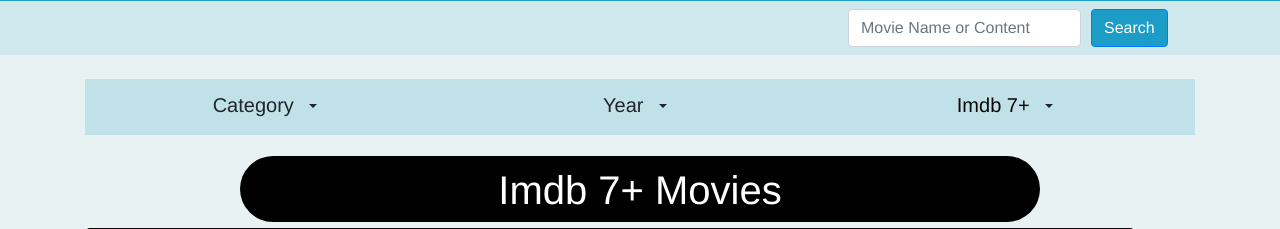
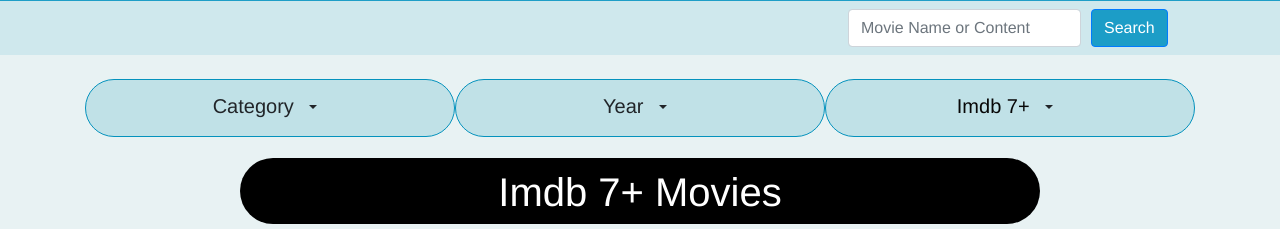
Before and after one commit to ilhami3455/pymovies, a Django app: page /movies/imdb/ in a window 1280 px wide. Shown: the part 188-417 px from the top of the page. Run offline with Django 3.2, Linux system fonts and the light colour scheme; data comes from the database, SQL or seed files in the repository.

Commit message:
first commit

```diff
--- a/templates/movies/list.html
+++ b/templates/movies/list.html
@@ -63,7 +63,7 @@
 
 <div class="row" style="width: 100%;margin-left: 0;">
     <div class="col-md-4"
-        style="background-color:rgb(192, 225, 231);">
+        style="background-color:rgb(192, 225, 231); border-radius:50px; border:1px solid rgb(4, 146, 189);">
         <div style="text-align: center;" class="dropdown">
             <div class="btn-group">
                 <button type="button" class="btn btn-lg" data-toggle=dropdown>Category <span
@@ -94,7 +94,7 @@
             </div>
         </div>
     </div>
-    <div class="col-md-4" style="background-color:rgb(192, 225, 231);">
+    <div class="col-md-4" style="background-color:rgb(192, 225, 231); border-radius:50px; border:1px solid rgb(4, 146, 189);">
         <div style="text-align: center;" class="dropdown">
             <div class="btn-group">
                 <button type="button" class="btn btn-lg" data-toggle=dropdown>Year <span
@@ -131,7 +131,7 @@
             </div>
         </div>
     </div>
-    <div class="col-md-4" style="background-color:rgb(192, 225, 231);">
+    <div class="col-md-4" style="background-color:rgb(192, 225, 231); border-radius:50px; border:1px solid rgb(4, 146, 189);">
         <div style="text-align: center;" class="dropdown">
             <div class="btn-group">
                 <button type="button" class="btn btn-lg" > <a href="/movies/imdb/"
--- a/templates/movies/movielist.html
+++ b/templates/movies/movielist.html
@@ -61,7 +61,8 @@
 </style>
 
 <div class="row" style="width: 100%;margin-left: 0;">
-    <div class="col-md-4" style="background-color:rgb(192, 225, 231);">
+    <div class="col-md-4"
+        style="background-color:rgb(192, 225, 231); border-radius:50px; border:1px solid rgb(4, 146, 189);">
         <div style="text-align: center;" class="dropdown">
             <div class="btn-group">
                 <button type="button" class="btn btn-lg" data-toggle=dropdown>Category <span
@@ -92,7 +93,7 @@
             </div>
         </div>
     </div>
-    <div class="col-md-4" style="background-color:rgb(192, 225, 231);">
+    <div class="col-md-4" style="background-color:rgb(192, 225, 231); border-radius:50px; border:1px solid rgb(4, 146, 189);">
         <div style="text-align: center;" class="dropdown">
             <div class="btn-group">
                 <button type="button" class="btn btn-lg" data-toggle=dropdown>Year <span
@@ -129,13 +130,14 @@
             </div>
         </div>
     </div>
-    <div class="col-md-4" style="background-color:rgb(192, 225, 231);">
+    <div class="col-md-4" style="background-color:rgb(192, 225, 231); border-radius:50px; border:1px solid rgb(4, 146, 189);">
         <div style="text-align: center;" class="dropdown">
             <div class="btn-group">
                 <button type="button" class="btn btn-lg" > <a href="/movies/imdb/"
-                        style="color: #070707;"> Imdb 7+ <span class="btn dropdown-toggle dropdown-toggle-split"></span>
-                    </a>
-                </button>
+                    style="color: #070707;"> Imdb 7+ <span class="btn dropdown-toggle dropdown-toggle-split"></span>
+                </a>
+            </button>
+
             </div>
         </div>
     </div>
@@ -145,7 +147,7 @@
 <br>
 <div>
 
-    <div style="text-align: center;height:30px; padding-bottom:10px" class="row">
+    <div style="text-align: center;height:30px; padding-bottom:10px;" class="row">
         <div style="width: 800px; background-color:black; float:center; border-radius:50px;" class="container">
             <h1 style="color:white; text-align:center;margin-top:10px">{{title}}</h1>
             {% if 'imdb' in request.path %}
@@ -207,7 +209,7 @@
 
 
     </style>
-    <div class="row">
+    <div class="row" style="margin-left: 15px;">
         <div class="col-xs-12 col-md-12">
             <div style="float:left;padding-top:20px;padding-left:4px;max-width: 1050px; background: #070707; overflow: auto; border-radius:5px; display: flex; flex-flow: row wrap; justify-content:space-around"
                 class="container">
```
